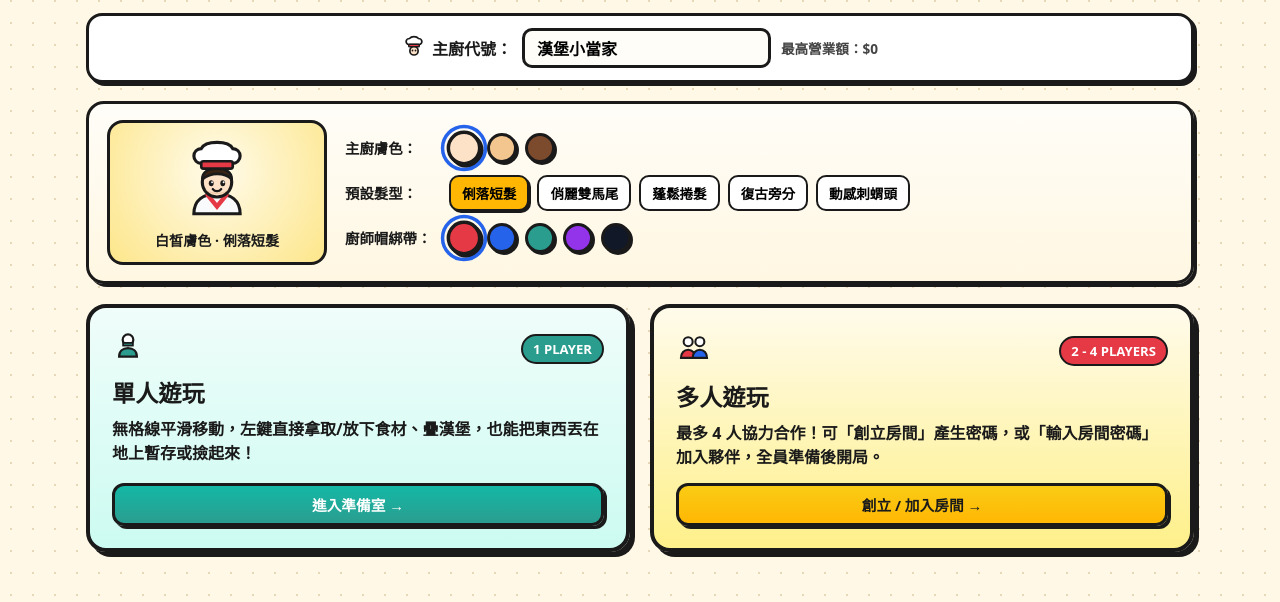
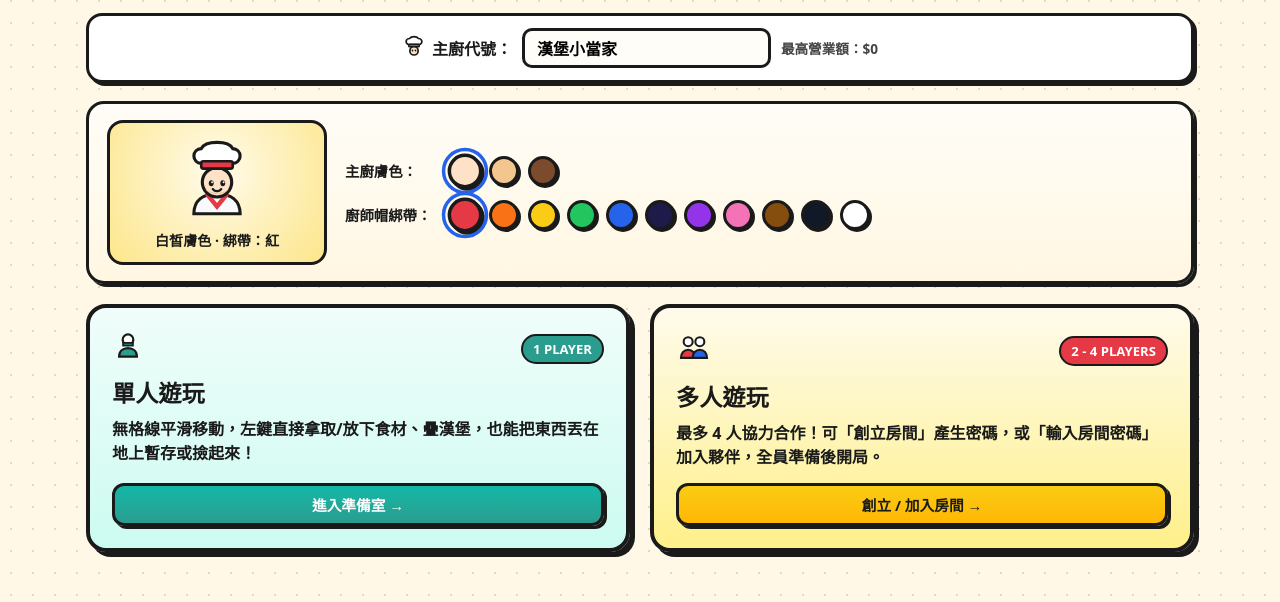
Before and after one commit to phitheseus1117/crazy-cook, a plain HTML site: page index.html in a window 1280 px wide. Shown: the part 296-898 px from the top of the page. Drawn offline with Linux system fonts and the light colour scheme.

Commit message:
Update index.html

```diff
--- a/index.html
+++ b/index.html
@@ -3,7 +3,7 @@
 <head>
   <meta charset="UTF-8" />
   <meta name="viewport" content="width=device-width, initial-scale=1.0" />
-  <title>Crazy COOK — 美式復古快餐廚房 V1.7</title>
+  <title>Crazy COOK — 美式復古快餐廚房 V1.8</title>
   <style>
     :root {
       --bg-cream: #FFF8E7;
@@ -216,13 +216,13 @@
     .customizer-controls {
       display: flex;
       flex-direction: column;
-      gap: 12px;
+      gap: 14px;
     }
 
     .custom-group {
       display: flex;
       align-items: center;
-      gap: 8px;
+      gap: 9px;
       flex-wrap: wrap;
     }
 
@@ -246,21 +246,6 @@
       transform: scale(1.16);
       outline: 3px solid var(--cobalt);
       outline-offset: 2px;
-    }
-
-    .pill-choice {
-      padding: 6px 11px;
-      border-radius: 10px;
-      border: 2.5px solid var(--ink);
-      background: #FFF;
-      font-weight: 800;
-      font-size: 0.85rem;
-      cursor: pointer;
-    }
-
-    .pill-choice.active {
-      background: var(--mustard);
-      box-shadow: 2px 2px 0 var(--ink);
     }
 
     .mode-grid {
@@ -504,7 +489,7 @@
     <div class="brand-badge">
       <span class="brand-icon-box" id="topLogoIcon"></span>
       <span>CRAZY COOK</span>
-      <span style="font-size:0.75rem;background:var(--ink);color:var(--mustard);padding:2px 8px;border-radius:999px;">1950s DINER · V1.7</span>
+      <span style="font-size:0.75rem;background:var(--ink);color:var(--mustard);padding:2px 8px;border-radius:999px;">1950s DINER · V1.8</span>
     </div>
     <div style="display:flex;gap:8px;flex-wrap:wrap;">
       <button class="btn btn-light" onclick="openHelpModal()">玩法與操作說明</button>
@@ -531,7 +516,7 @@
         <span style="font-size:0.85rem;font-weight:800;color:#444;">最高營業額：$<span id="bestScoreDisplay">0</span></span>
       </div>
 
-      <!-- 主廚外觀自訂區 -->
+      <!-- 主廚外觀自訂區（移除髮型欄，擴充 11 種代表色綁帶） -->
       <div class="customizer-panel">
         <div class="avatar-preview-box">
           <div id="avatarPreviewSvg"></div>
@@ -545,20 +530,18 @@
             <button type="button" class="swatch-btn" data-skin="dark" style="background:#7C4A2D;" title="深色／黑膚色" onclick="setSkin('dark', this)"></button>
           </div>
           <div class="custom-group">
-            <span class="custom-label">預設髮型：</span>
-            <button type="button" class="pill-choice active" data-hair="short" onclick="setHair('short', this)">俐落短髮</button>
-            <button type="button" class="pill-choice" data-hair="twintails" onclick="setHair('twintails', this)">俏麗雙馬尾</button>
-            <button type="button" class="pill-choice" data-hair="curly" onclick="setHair('curly', this)">蓬鬆捲髮</button>
-            <button type="button" class="pill-choice" data-hair="sidepart" onclick="setHair('sidepart', this)">復古旁分</button>
-            <button type="button" class="pill-choice" data-hair="spiky" onclick="setHair('spiky', this)">動感刺蝟頭</button>
-          </div>
-          <div class="custom-group">
             <span class="custom-label">廚師帽綁帶：</span>
-            <button type="button" class="swatch-btn active" data-band="#E63946" style="background:#E63946;" title="美式紅" onclick="setBand('#E63946', this)"></button>
-            <button type="button" class="swatch-btn" data-band="#2563EB" style="background:#2563EB;" title="寶石藍" onclick="setBand('#2563EB', this)"></button>
-            <button type="button" class="swatch-btn" data-band="#2A9D8F" style="background:#2A9D8F;" title="薄荷綠" onclick="setBand('#2A9D8F', this)"></button>
-            <button type="button" class="swatch-btn" data-band="#9333EA" style="background:#9333EA;" title="霓虹紫" onclick="setBand('#9333EA', this)"></button>
-            <button type="button" class="swatch-btn" data-band="#111827" style="background:#111827;" title="經典黑" onclick="setBand('#111827', this)"></button>
+            <button type="button" class="swatch-btn active" data-band="#E63946" style="background:#E63946;" title="紅" onclick="setBand('#E63946', '紅', this)"></button>
+            <button type="button" class="swatch-btn" data-band="#F97316" style="background:#F97316;" title="橙" onclick="setBand('#F97316', '橙', this)"></button>
+            <button type="button" class="swatch-btn" data-band="#FACC15" style="background:#FACC15;" title="黃" onclick="setBand('#FACC15', '黃', this)"></button>
+            <button type="button" class="swatch-btn" data-band="#22C55E" style="background:#22C55E;" title="綠" onclick="setBand('#22C55E', '綠', this)"></button>
+            <button type="button" class="swatch-btn" data-band="#2563EB" style="background:#2563EB;" title="藍" onclick="setBand('#2563EB', '藍', this)"></button>
+            <button type="button" class="swatch-btn" data-band="#1E1B4B" style="background:#1E1B4B;" title="靛" onclick="setBand('#1E1B4B', '靛', this)"></button>
+            <button type="button" class="swatch-btn" data-band="#9333EA" style="background:#9333EA;" title="紫" onclick="setBand('#9333EA', '紫', this)"></button>
+            <button type="button" class="swatch-btn" data-band="#F472B6" style="background:#F472B6;" title="粉紅" onclick="setBand('#F472B6', '粉紅', this)"></button>
+            <button type="button" class="swatch-btn" data-band="#854D0E" style="background:#854D0E;" title="棕色" onclick="setBand('#854D0E', '棕色', this)"></button>
+            <button type="button" class="swatch-btn" data-band="#111827" style="background:#111827;" title="黑" onclick="setBand('#111827', '黑', this)"></button>
+            <button type="button" class="swatch-btn" data-band="#FFFFFF" style="background:#FFFFFF;" title="白" onclick="setBand('#FFFFFF', '白', this)"></button>
           </div>
         </div>
       </div>
@@ -716,8 +699,8 @@
     const state = {
       playerName: '漢堡小當家',
       skin: 'fair',
-      hair: 'short',
       band: '#E63946',
+      bandName: '紅',
       soundOn: true,
       mode: 'solo',
       roomCode: null,
@@ -787,14 +770,6 @@
       dark: '深色／黑膚色'
     };
 
-    const HAIR_NAMES = {
-      short: '俐落短髮',
-      twintails: '俏麗雙馬尾',
-      curly: '蓬鬆捲髮',
-      sidepart: '復古旁分',
-      spiky: '動感刺蝟頭'
-    };
-
     function svgBurgerBadge(size = 26) {
       return `<svg width="${size}" height="${size}" viewBox="0 0 36 36" fill="none">
         <defs>
@@ -844,30 +819,12 @@
       const skinHex = SKIN_COLORS[cfg.skin] || SKIN_COLORS.fair;
       const shadeHex = SKIN_SHADES[cfg.skin] || SKIN_SHADES.fair;
       const bandHex = cfg.band || '#E63946';
-      const hairType = cfg.hair || 'short';
-
-      let hairBack = '';
-      let hairFront = '';
-      if (hairType === 'short') {
-        hairFront = `<path d="M26 42C26 35 32 32 40 32C48 32 54 35 54 42C50 38 44 37 40 37C35 37 30 39 26 42Z" fill="#3B2314" stroke="#1A1A1A" stroke-width="2.5"/>`;
-      } else if (hairType === 'twintails') {
-        hairBack = `<circle cx="20.5" cy="46" r="8.5" fill="#3B2314" stroke="#1A1A1A" stroke-width="2.5"/><circle cx="59.5" cy="46" r="8.5" fill="#3B2314" stroke="#1A1A1A" stroke-width="2.5"/>`;
-        hairFront = `<path d="M26 41C31 35 49 35 54 41" stroke="#3B2314" stroke-width="5.5" stroke-linecap="round"/>`;
-      } else if (hairType === 'curly') {
-        hairFront = `<circle cx="26" cy="41" r="6.2" fill="#3B2314" stroke="#1A1A1A" stroke-width="2.2"/><circle cx="33" cy="36" r="6.2" fill="#3B2314" stroke="#1A1A1A" stroke-width="2.2"/><circle cx="40" cy="34" r="6.8" fill="#3B2314" stroke="#1A1A1A" stroke-width="2.2"/><circle cx="47" cy="36" r="6.2" fill="#3B2314" stroke="#1A1A1A" stroke-width="2.2"/><circle cx="54" cy="41" r="6.2" fill="#3B2314" stroke="#1A1A1A" stroke-width="2.2"/>`;
-      } else if (hairType === 'sidepart') {
-        hairFront = `<path d="M25 43C26 33 36 31 46 33C51 34 54 38 55 43L44 38L25 43Z" fill="#3B2314" stroke="#1A1A1A" stroke-width="2.5"/>`;
-      } else if (hairType === 'spiky') {
-        hairFront = `<polygon points="25,42 29,31 35,36 40,28 45,36 51,31 55,42" fill="#3B2314" stroke="#1A1A1A" stroke-width="2.5" stroke-linejoin="round"/>`;
-      }
 
       return `<svg width="${size}" height="${size}" viewBox="0 0 80 80" fill="none">
-        ${hairBack}
         <path d="M18 75C18 62 27 56 40 56C53 56 62 62 62 75H18Z" fill="#F8FAFC" stroke="#1A1A1A" stroke-width="3"/>
         <path d="M31 57L40 68L49 57" fill="none" stroke="${bandHex}" stroke-width="4.2" stroke-linecap="round"/>
         <circle cx="40" cy="45" r="14" fill="${skinHex}" stroke="#1A1A1A" stroke-width="3"/>
         <path d="M28 51C32 56 48 56 52 51C48 58 32 58 28 51Z" fill="${shadeHex}" opacity="0.55"/>
-        ${hairFront}
         <ellipse cx="34.5" cy="46" rx="2.3" ry="2.8" fill="#1A1A1A"/>
         <ellipse cx="45.5" cy="46" rx="2.3" ry="2.8" fill="#1A1A1A"/>
         <circle cx="35.3" cy="45" r="0.9" fill="#FFF"/>
@@ -890,7 +847,7 @@
     function refreshCustomizerPreview() {
       document.getElementById('avatarPreviewSvg').innerHTML = renderCustomChefSvg(state, 84);
       document.getElementById('avatarPreviewLabel').textContent =
-        `${SKIN_NAMES[state.skin]} · ${HAIR_NAMES[state.hair]}`;
+        `${SKIN_NAMES[state.skin]} · 綁帶：${state.bandName}`;
     }
 
     function setSkin(skin, btn) {
@@ -900,15 +857,9 @@
       refreshCustomizerPreview();
     }
 
-    function setHair(hair, btn) {
-      state.hair = hair;
-      document.querySelectorAll('.pill-choice[data-hair]').forEach(el => el.classList.remove('active'));
-      if (btn) btn.classList.add('active');
-      refreshCustomizerPreview();
-    }
-
-    function setBand(color, btn) {
+    function setBand(color, name, btn) {
       state.band = color;
+      state.bandName = name;
       document.querySelectorAll('.swatch-btn[data-band]').forEach(el => el.classList.remove('active'));
       if (btn) btn.classList.add('active');
       refreshCustomizerPreview();
@@ -936,8 +887,8 @@
         ready: true,
         isMe: true,
         skin: state.skin,
-        hair: state.hair,
-        band: state.band
+        band: state.band,
+        bandName: state.bandName
       }];
       document.getElementById('roomModeTag').textContent = '單人模式';
       document.getElementById('roomCodeBadge').textContent = 'SOLO';
@@ -965,8 +916,8 @@
         ready: false,
         isMe: true,
         skin: state.skin,
-        hair: state.hair,
-        band: state.band
+        band: state.band,
+        bandName: state.bandName
       }];
       document.getElementById('roomModeTag').textContent = `多人模式（上限 ${maxP} 人）`;
       document.getElementById('roomCodeBadge').textContent = `房號 #${code}`;
@@ -990,8 +941,8 @@
       state.roomCode = code;
       state.maxPlayers = 4;
       state.players = [
-        { id: 'me', name: state.playerName, ready: false, isMe: true, skin: state.skin, hair: state.hair, band: state.band },
-        { id: 'b1', name: '炸薯條夥伴', ready: true, isMe: false, skin: 'yellow', hair: 'sidepart', band: '#2563EB' }
+        { id: 'me', name: state.playerName, ready: false, isMe: true, skin: state.skin, band: state.band, bandName: state.bandName },
+        { id: 'b1', name: '炸薯條夥伴', ready: true, isMe: false, skin: 'yellow', band: '#2563EB', bandName: '藍' }
       ];
       document.getElementById('roomModeTag').textContent = '多人模式（上限 4 人）';
       document.getElementById('roomCodeBadge').textContent = `房號 #${code}`;
@@ -1003,9 +954,9 @@
     function addSimulatedBot() {
       if (state.players.length >= state.maxPlayers) return;
       const presets = [
-        { name: '起司大亨', skin: 'fair', hair: 'twintails', band: '#2A9D8F' },
-        { name: '奶昔主廚', skin: 'dark', hair: 'curly', band: '#9333EA' },
-        { name: '可樂達人', skin: 'yellow', hair: 'spiky', band: '#111827' }
+        { name: '起司大亨', skin: 'fair', band: '#22C55E', bandName: '綠' },
+        { name: '奶昔主廚', skin: 'dark', band: '#F472B6', bandName: '粉紅' },
+        { name: '可樂達人', skin: 'yellow', band: '#F97316', bandName: '橙' }
       ];
       const pick = presets[(state.players.length - 1) % presets.length];
       state.players.push({
@@ -1014,8 +965,8 @@
         ready: false,
         isMe: false,
         skin: pick.skin,
-        hair: pick.hair,
-        band: pick.band
+        band: pick.band,
+        bandName: pick.bandName
       });
       renderReadyPlayers();
     }
@@ -1048,7 +999,7 @@
         div.innerHTML = `
           ${renderCustomChefSvg(p, 66)}
           <div style="font-weight:950;">${p.name} ${p.isMe ? '(你)' : ''}</div>
-          <div style="font-size:0.78rem;color:#555;font-weight:700;">${HAIR_NAMES[p.hair] || ''}</div>
+          <div style="font-size:0.78rem;color:#555;font-weight:700;">綁帶：${p.bandName || '紅'}</div>
           <span class="status-pill">${p.ready ? '已準備' : '等待準備'}</span>
         `;
         grid.appendChild(div);
@@ -2063,7 +2014,7 @@
 
     function openHelpModal() {
       openModal(`
-        <h3 style="margin-top:0;">Crazy COOK V1.7 操作說明</h3>
+        <h3 style="margin-top:0;">Crazy COOK V1.8 操作說明</h3>
         <ol style="padding-left:20px;font-weight:700;line-height:1.7;">
           <li><strong>自由移動：</strong>按住 <code>WASD</code> 或方向鍵在廚房無格線平滑走動。</li>
           <li><strong>左鍵拿取／放下／丟地上：</strong>點食材箱、煎台、砧板、組裝台或置物檯面按左鍵拿取或放下；手上拿著物品點空白地板會丟在地上，點地上物品可撿起。</li>
```
